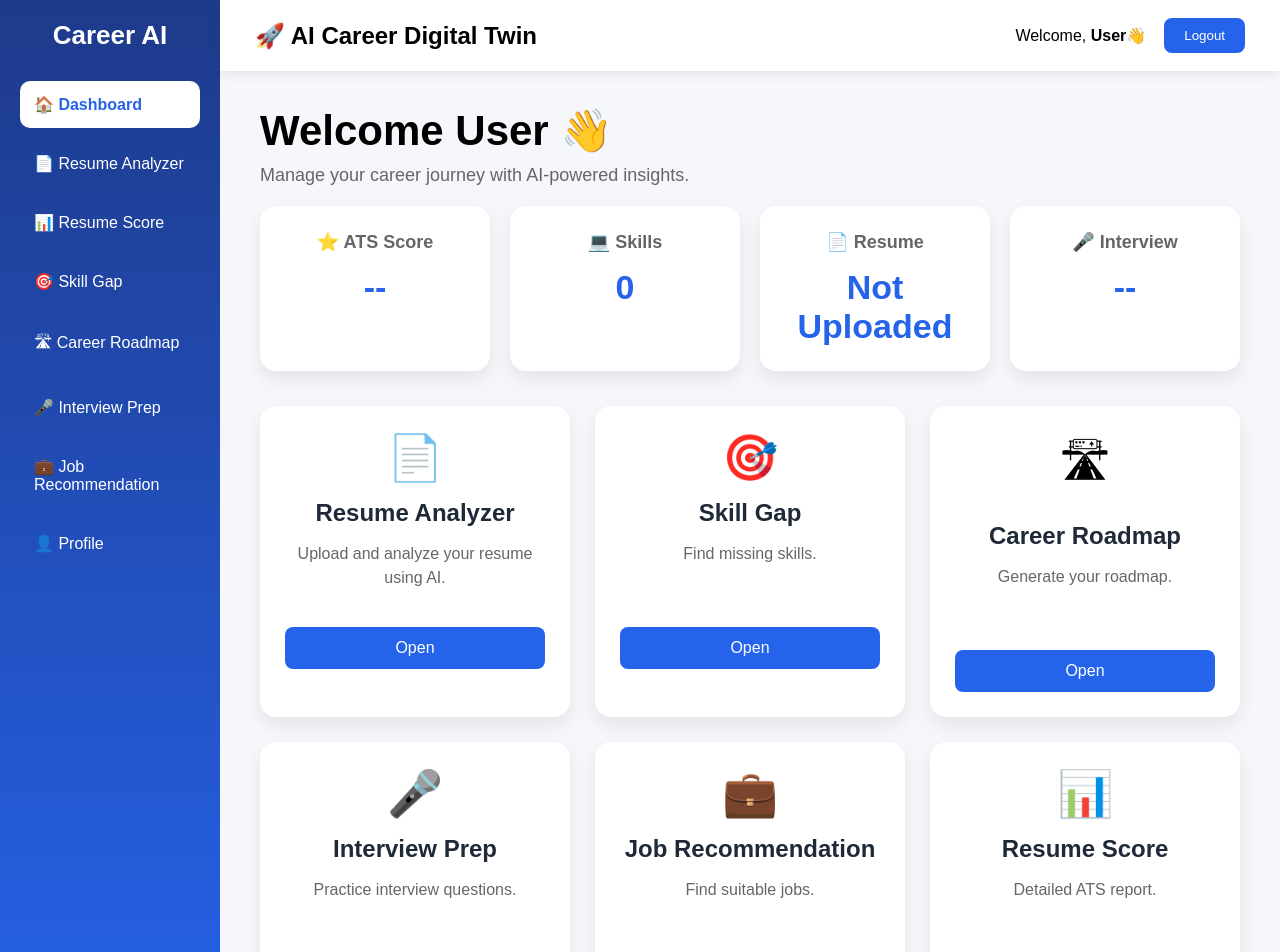
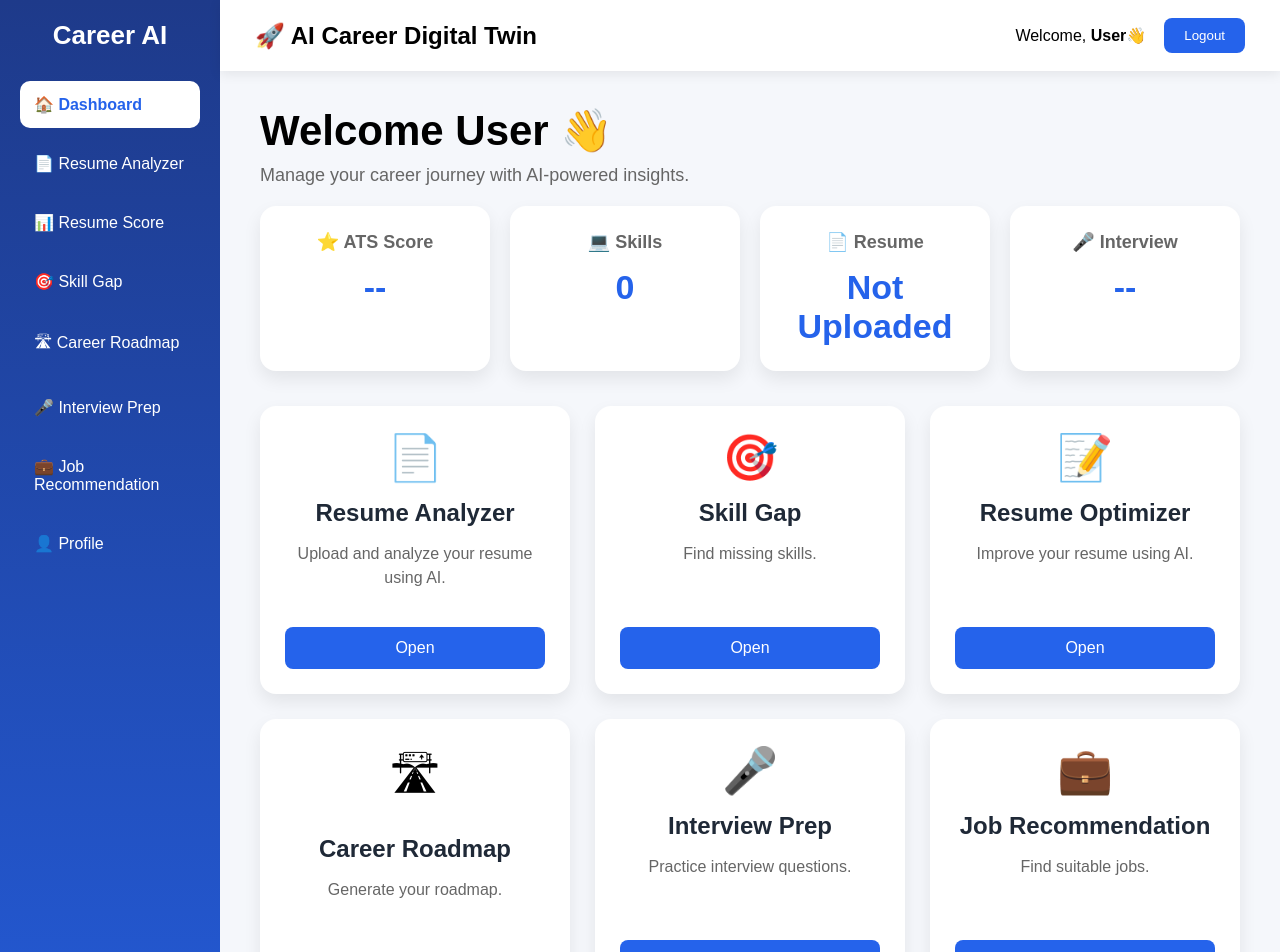
Before and after one commit to Vanaja-E/AI-Career-Digital-Twin, a React app in the folder frontend/: page /dashboard in a window 1280 px wide. Shown: the top 952 px of the page. Built offline with nearby package versions, Linux system fonts and the light colour scheme; the HTML template or start-up script is replaced by a standard one.

Commit message:
Dashboard

```diff
--- a/frontend/src/pages/Dashboard.jsx
+++ b/frontend/src/pages/Dashboard.jsx
@@ -103,6 +103,15 @@ function Dashboard() {
           />
 
           <DashboardCard
+           emoji="📝"
+           title="Resume Optimizer"
+           description="Improve your resume using AI."
+           path="/resume-optimizer"
+          />
+
+
+
+          <DashboardCard
             emoji="🛣"
             title="Career Roadmap"
             description="Generate your roadmap."
```
